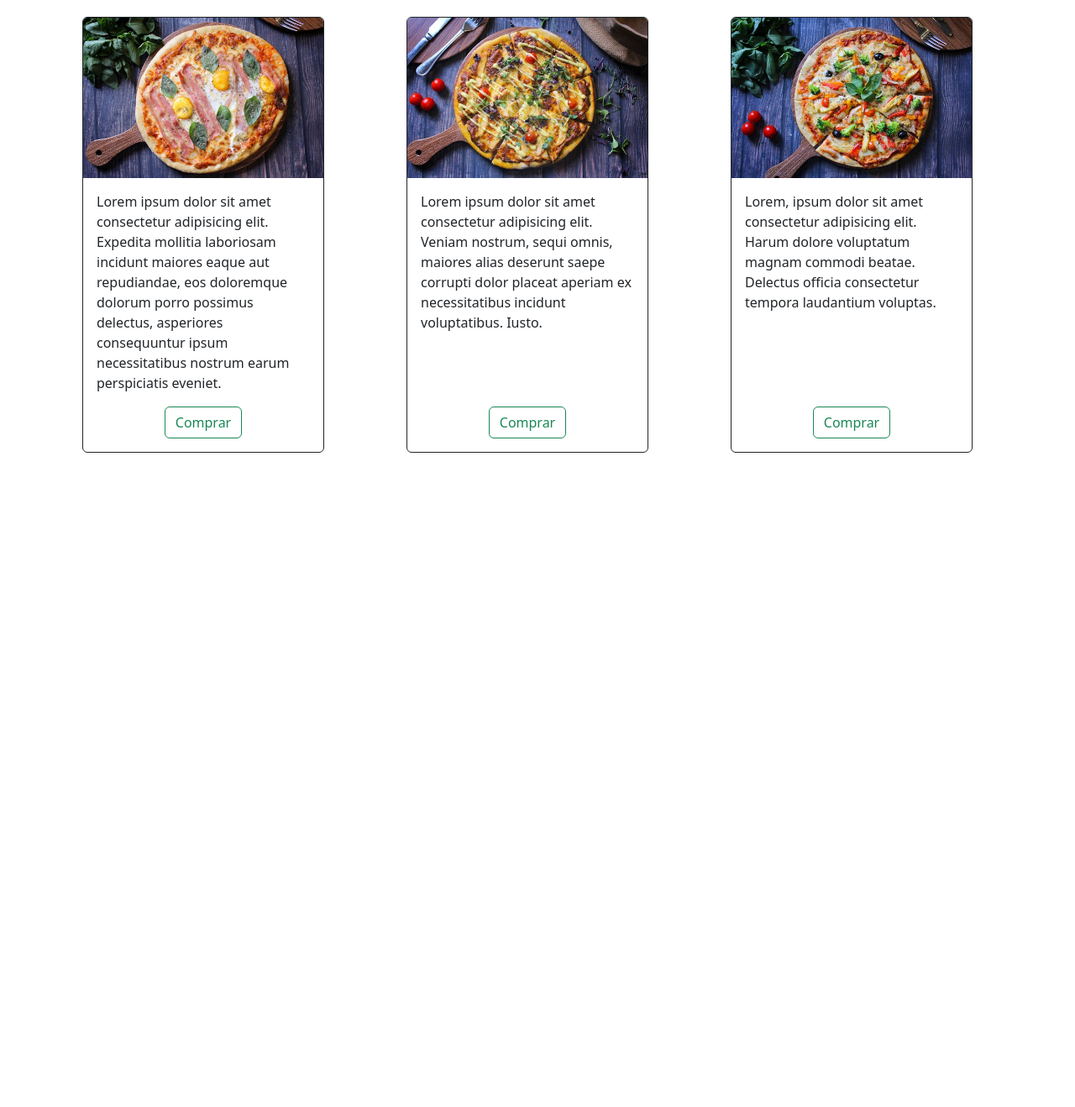
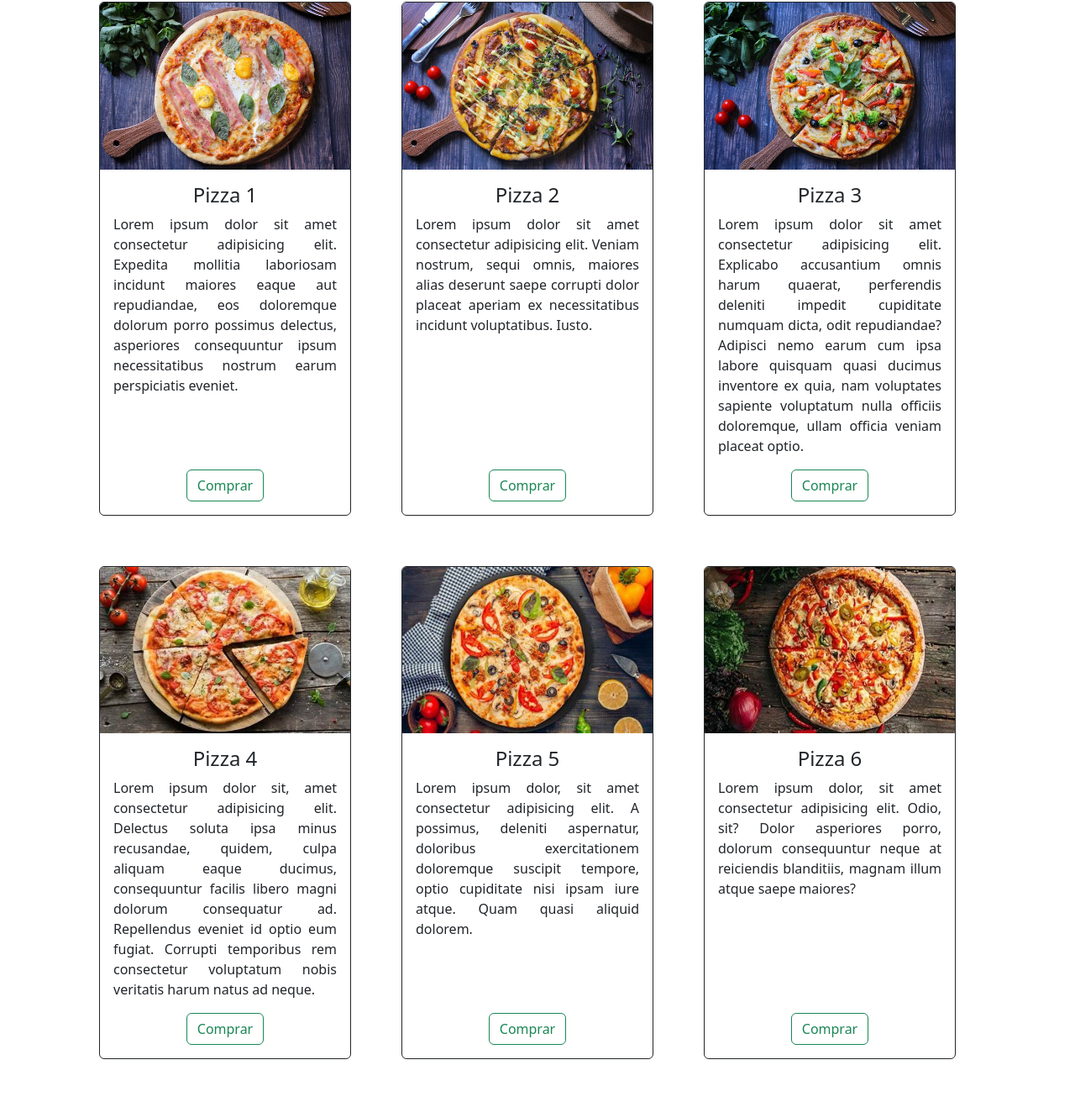
Before and after one commit to TizianoReynaga/Tienda-Online-, a plain HTML site: page index.html in a window 1280 px wide. Shown: the part 84-1402 px from the top of the page at 84% size. Before the commit the page ends 800 px from the top, so only its background shows below. Drawn offline with nearby package versions, Linux system fonts and the light colour scheme.

Commit message:
Json, JS, e index avanzado

```diff
--- /dev/null
+++ b/JS/obtenerProductos.js
@@ -0,0 +1,3 @@
+const respuesta = fetch ('./json/datos.json')
+
+console.log(respuesta)
--- a/index.html
+++ b/index.html
@@ -8,6 +8,8 @@
     <link rel="stylesheet" href="style.css">
     <link href="https://cdn.jsdelivr.net/npm/bootstrap@5.3.3/dist/css/bootstrap.min.css" rel="stylesheet"
         integrity="sha384-QWTKZyjpPEjISv5WaRU9OFeRpok6YctnYmDr5pNlyT2bRjXh0JMhjY6hW+ALEwIH" crossorigin="anonymous">
+
+
 </head>
 
 <body>
@@ -67,11 +69,13 @@
         </header>
         <!--  -->
         <div class="row">
-            <div class="d-flex justify-content-evenly mt-5">
+            <div class=" col-lg-12 d-flex flex-wrap flex-row justify-content-center ">
+
                 <div class="card border border-1 border-dark d-flex flex-column align-items-center"
-                    style="width: 18rem;">
+                    style="width: 100%; max-width: 300px; margin:30px">
                     <img src="img/img1.jpg" class="card-img-top" alt="...">
                     <div class="card-body ">
+                        <h4>Pizza 1</h4>
                         <p class="card-text ">Lorem ipsum dolor sit amet consectetur adipisicing elit. Expedita
                             mollitia laboriosam incidunt maiores eaque aut repudiandae, eos doloremque dolorum
                             porro possimus delectus, asperiores consequuntur ipsum necessitatibus nostrum earum
@@ -82,9 +86,10 @@
 
                 </div>
                 <div class="card border border-1 border-dark d-flex flex-column align-items-center"
-                    style="width: 18rem;">
+                    style="width: 100%; max-width: 300px; margin: 30px;">
                     <img src="img/img2.jpg" class="card-img-top" alt="...">
                     <div class="card-body ">
+                        <h4>Pizza 2</h4>
                         <p class="card-text ">Lorem ipsum dolor sit amet consectetur adipisicing elit. Veniam nostrum,
                             sequi omnis, maiores alias deserunt saepe corrupti dolor placeat aperiam ex necessitatibus
                             incidunt voluptatibus. Iusto.
@@ -93,20 +98,84 @@
                     <button class="btn btn-outline-success mt-auto mb-3" type="submit">Comprar</button>
                 </div>
                 <div class="card border border-1 border-dark d-flex flex-column align-items-center"
-                    style="width: 18rem;">
+                    style="width: 100%; max-width: 300px; margin:30px">
                     <img src="img/img3.jpg" class="card-img-top" alt="...">
                     <div class="card-body ">
-                        <p class="card-text ">Lorem, ipsum dolor sit amet consectetur adipisicing elit. Harum dolore
-                            voluptatum magnam commodi beatae. Delectus officia consectetur tempora laudantium voluptas.
+                        <h4>Pizza 3</h4>
+                        <p class="card-text ">Lorem ipsum dolor sit amet consectetur adipisicing elit. Explicabo
+                            accusantium omnis harum quaerat, perferendis deleniti impedit cupiditate numquam dicta, odit
+                            repudiandae? Adipisci nemo earum cum ipsa labore quisquam quasi ducimus inventore ex quia,
+                            nam voluptates sapiente voluptatum nulla officiis doloremque, ullam officia veniam placeat
+                            optio.
                         </p>
                     </div>
                     <button class="btn btn-outline-success mt-auto mb-3" type="submit">Comprar</button>
 
                 </div>
+
+                <div class="card border border-1 border-dark d-flex flex-column align-items-center"
+                    style="width: 100%; max-width: 300px; margin:30px">
+                    <img src="img/img4.jpg" class="card-img-top" alt="...">
+                    <div class="card-body ">
+                        <h4>Pizza 4</h4>
+                        <p class="card-text ">Lorem ipsum dolor sit, amet consectetur adipisicing elit. Delectus soluta
+                            ipsa minus recusandae, quidem, culpa aliquam eaque ducimus, consequuntur facilis libero
+                            magni dolorum consequatur ad. Repellendus eveniet id optio eum fugiat. Corrupti temporibus
+                            rem consectetur voluptatum nobis veritatis harum natus ad neque.
+                        </p>
+                    </div>
+                    <button class="btn btn-outline-success mt-auto mb-3" type="submit">Comprar</button>
+
+                </div>
+
+                <div class="card border border-1 border-dark d-flex flex-column align-items-center"
+                    style="width: 100%; max-width: 300px; margin:30px">
+                    <img src="img/img5.jpg" class="card-img-top" alt="...">
+                    <div class="card-body ">
+                        <h4>Pizza 5</h4>
+                        <p class="card-text ">Lorem ipsum dolor, sit amet consectetur adipisicing elit. A possimus,
+                            deleniti aspernatur, doloribus exercitationem doloremque suscipit tempore, optio cupiditate
+                            nisi ipsam iure atque. Quam quasi aliquid dolorem.
+                        </p>
+                    </div>
+                    <button class="btn btn-outline-success mt-auto mb-3" type="submit">Comprar</button>
+
+                </div>
+
+                <div class="card border border-1 border-dark d-flex flex-column align-items-center"
+                    style="width: 100%; max-width: 300px; margin:30px;">
+                    <img src="img/img6.jpg" class="card-img-top" alt="...">
+                    <div class="card-body ">
+                        <h4>Pizza 6</h4>
+                        <p class="card-text ">Lorem ipsum dolor, sit amet consectetur adipisicing elit. Odio, sit? Dolor
+                            asperiores porro, dolorum consequuntur neque at reiciendis blanditiis, magnam illum atque
+                            saepe maiores?
+                        </p>
+                    </div>
+                    <button class="btn btn-outline-success mt-auto mb-3" type="submit">Comprar</button>
+
+                </div>
+
+                <div class="card border border-1 border-dark d-flex flex-column align-items-center"
+                    style="width: 100%; max-width: 300px; margin:30px">
+                    <img src="img/img7.jpg" class="card-img-top" alt="...">
+                    <div class="card-body ">
+                        <h4>Pizza 7</h4>
+                        <p class="card-text ">Lorem ipsum dolor, sit amet consectetur adipisicing elit. Odio, sit? Dolor
+                            asperiores porro, dolorum consequuntur neque at reiciendis blanditiis, magnam illum atque
+                            saepe maiores?
+                        </p>
+                    </div>
+                    <button class="btn btn-outline-success mt-auto mb-3" type="submit">Comprar</button>
+
+                </div>
+
+
             </div>
         </div>
     </div>
-    <script src="script.js"></script>
+    <script src="JS/script.js"></script>
+    <script src="JS/obtenerProductos.js"></script>
     <script src="https://cdn.jsdelivr.net/npm/bootstrap@5.3.3/dist/js/bootstrap.bundle.min.js"
         integrity="sha384-YvpcrYf0tY3lHB60NNkmXc5s9fDVZLESaAA55NDzOxhy9GkcIdslK1eN7N6jIeHz"
         crossorigin="anonymous"></script>
--- /dev/null
+++ b/json/datos.json
@@ -0,0 +1,37 @@
+[
+    {
+        "imagen": "img1.jpg",
+        "titulo": "Pizza 1",
+        "descripcion": "Lorem ipsum dolor sit amet consectetur adipisicing elit. Expedita mollitia laboriosam incidunt maiores eaque aut repudiandae, eos doloremque dolorum porro possimus delectus, asperiores consequuntur ipsum necessitatibus nostrum earum perspiciatis eveniet."
+    },
+    {
+        "imagen": "img2.jpg",
+        "titulo": "Pizza 2",
+        "descripcion": "Lorem ipsum dolor sit amet consectetur adipisicing elit. Veniam nostrum, sequi omnis, maiores alias deserunt saepe corrupti dolor placeat aperiam ex necessitatibus incidunt voluptatibus. Iusto."
+    },
+    {
+        "imagen": "img3.jpg",
+        "titulo": "Pizza 3",
+        "descripcion": "Lorem ipsum dolor sit amet consectetur adipisicing elit. Explicabo accusantium omnis harum quaerat, perferendis deleniti impedit cupiditate numquam dicta, odit repudiandae? Adipisci nemo earum cum ipsa labore quisquam quasi ducimus inventore ex quia, nam voluptates sapiente voluptatum nulla officiis doloremque, ullam officia veniam placeat optio."
+    },
+    {
+        "imagen": "img4.jpg",
+        "titulo": "Pizza 4",
+        "descripcion": "Lorem ipsum dolor sit, amet consectetur adipisicing elit. Delectus soluta ipsa minus recusandae, quidem, culpa aliquam eaque ducimus, consequuntur facilis libero magni dolorum consequatur ad. Repellendus eveniet id optio eum fugiat. Corrupti temporibus rem consectetur voluptatum nobis veritatis harum natus ad neque."
+    },
+    {
+        "imagen": "img5.jpg",
+        "titulo": "Pizza 5",
+        "descripcion": "Lorem ipsum dolor, sit amet consectetur adipisicing elit. A possimus, deleniti aspernatur, doloribus exercitationem doloremque suscipit tempore, optio cupiditate nisi ipsam iure atque. Quam quasi aliquid dolorem."
+    },
+    {
+        "imagen": "img6.jpg",
+        "titulo": "Pizza 6",
+        "descripcion": "Lorem ipsum dolor, sit amet consectetur adipisicing elit. Odio, sit? Dolor asperiores porro, dolorum consequuntur neque at reiciendis blanditiis, magnam illum atque saepe maiores?"
+    },
+    {
+        "imagen": "img7.jpg",
+        "titulo": "Pizza 7",
+        "descripcion": "Lorem ipsum dolor, sit amet consectetur adipisicing elit. Odio, sit? Dolor asperiores porro, dolorum consequuntur neque at reiciendis blanditiis, magnam illum atque saepe maiores?"
+    }
+]
--- a/style.css
+++ b/style.css
@@ -6,7 +6,14 @@
 }
 
 #user {
-
     display: none;
     margin-right: 5%;
 }
+
+p{
+    text-align: justify;
+}
+
+h4{
+    text-align: center;
+}
```
Also changed, not shown: JS/script.js (renamed from script.js), img/img4.jpg (added), img/img5.jpg (added), img/img6.jpg (added), img/img7.jpg (added).
